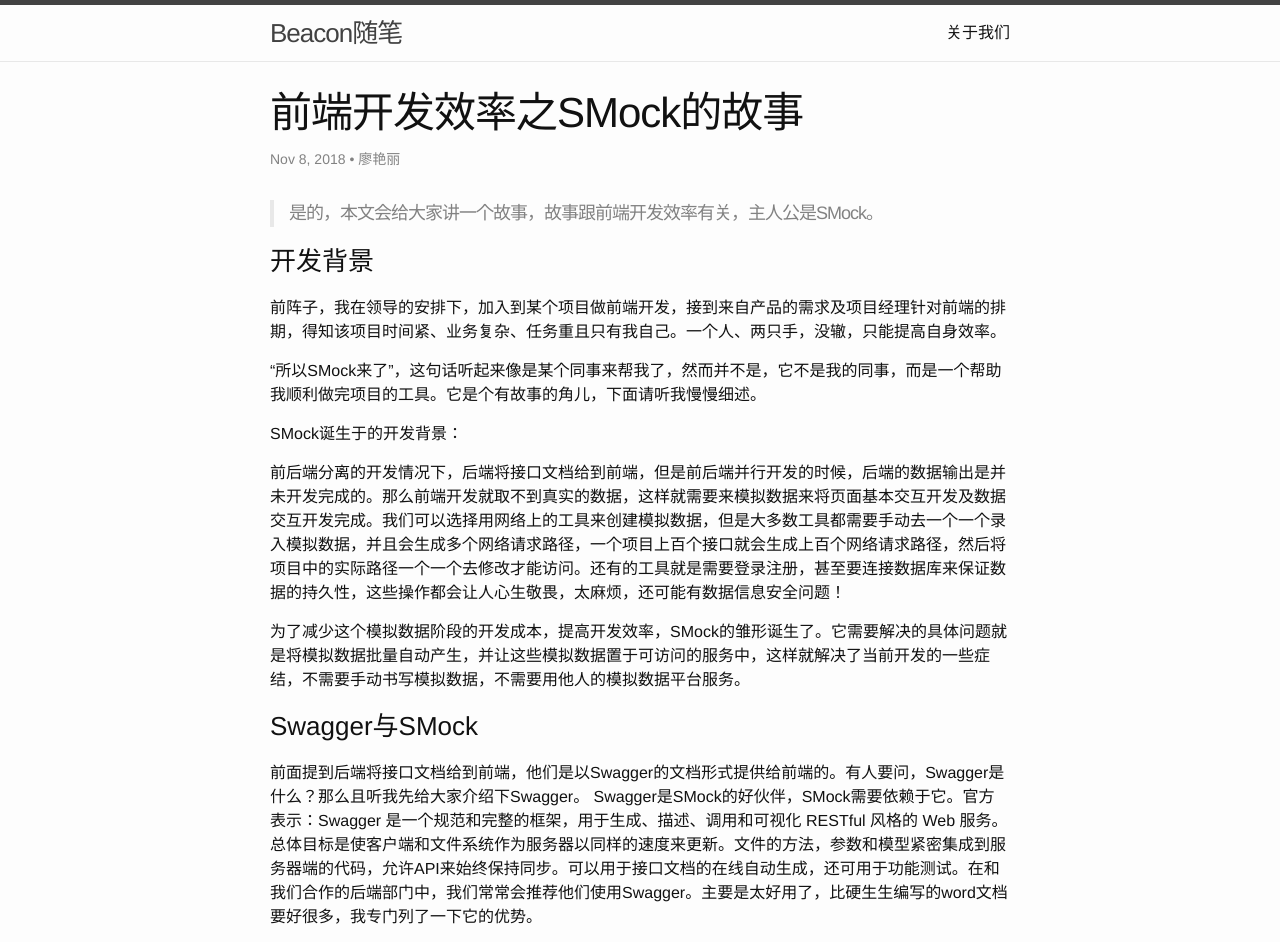
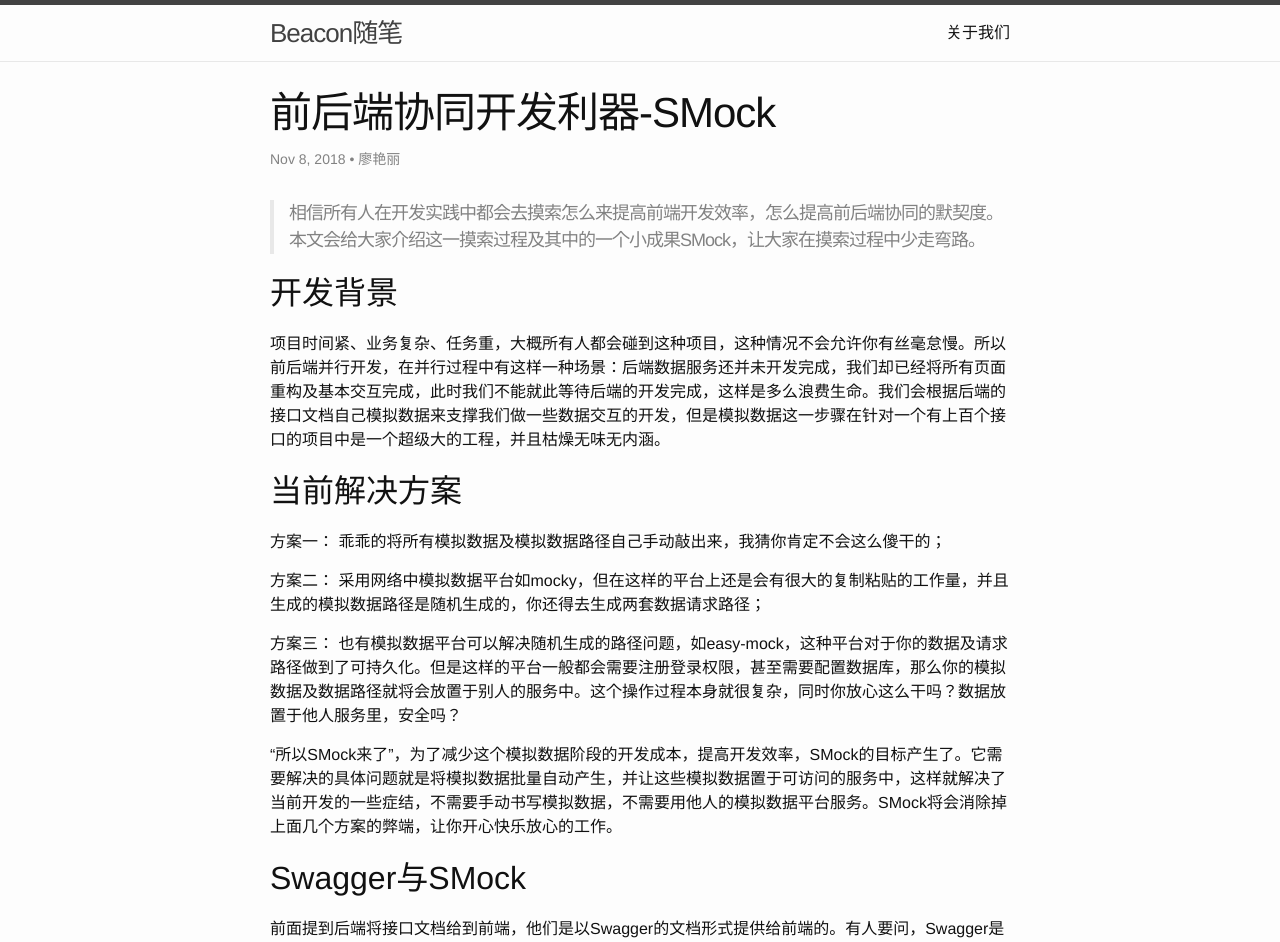
Before and after one commit to essaycode/essaycode.github.io, a Jekyll site: the page built from _posts/2018-11-08-liaoyanli10.md, in a window 1280 px wide and 1400 px high. Shown: the top 942 px of the window. Built offline with Jekyll 4.4.1, drawn with Linux system fonts in a browser that asks for light colours; some of the changed text lies outside the part shown.

Commit message:
20181116修改

````diff
--- a/_posts/2018-11-08-liaoyanli10.md
+++ b/_posts/2018-11-08-liaoyanli10.md
@@ -1,50 +1,56 @@
 ---
 layout: post
-title:  "前端开发效率之SMock的故事"
+title:  "前后端协同开发利器-SMock"
 date:   2018-11-08 14:32:00 +0800
 author: "廖艳丽"
 categories: liaoyanli
 ---
 
->是的，本文会给大家讲一个故事，故事跟前端开发效率有关，主人公是SMock。
+>相信所有人在开发实践中都会去摸索怎么来提高前端开发效率，怎么提高前后端协同的默契度。本文会给大家介绍这一摸索过程及其中的一个小成果SMock，让大家在摸索过程中少走弯路。
 
-### 开发背景
-前阵子，我在领导的安排下，加入到某个项目做前端开发，接到来自产品的需求及项目经理针对前端的排期，得知该项目时间紧、业务复杂、任务重且只有我自己。一个人、两只手，没辙，只能提高自身效率。
+## 开发背景
 
-“所以SMock来了”，这句话听起来像是某个同事来帮我了，然而并不是，它不是我的同事，而是一个帮助我顺利做完项目的工具。它是个有故事的角儿，下面请听我慢慢细述。
+项目时间紧、业务复杂、任务重，大概所有人都会碰到这种项目，这种情况不会允许你有丝毫怠慢。所以前后端并行开发，在并行过程中有这样一种场景：后端数据服务还并未开发完成，我们却已经将所有页面重构及基本交互完成，此时我们不能就此等待后端的开发完成，这样是多么浪费生命。我们会根据后端的接口文档自己模拟数据来支撑我们做一些数据交互的开发，但是模拟数据这一步骤在针对一个有上百个接口的项目中是一个超级大的工程，并且枯燥无味无内涵。
 
-SMock诞生于的开发背景：
+## 当前解决方案
 
-前后端分离的开发情况下，后端将接口文档给到前端，但是前后端并行开发的时候，后端的数据输出是并未开发完成的。那么前端开发就取不到真实的数据，这样就需要来模拟数据来将页面基本交互开发及数据交互开发完成。我们可以选择用网络上的工具来创建模拟数据，但是大多数工具都需要手动去一个一个录入模拟数据，并且会生成多个网络请求路径，一个项目上百个接口就会生成上百个网络请求路径，然后将项目中的实际路径一个一个去修改才能访问。还有的工具就是需要登录注册，甚至要连接数据库来保证数据的持久性，这些操作都会让人心生敬畏，太麻烦，还可能有数据信息安全问题！
+方案一： 乖乖的将所有模拟数据及模拟数据路径自己手动敲出来，我猜你肯定不会这么傻干的；
 
-为了减少这个模拟数据阶段的开发成本，提高开发效率，SMock的雏形诞生了。它需要解决的具体问题就是将模拟数据批量自动产生，并让这些模拟数据置于可访问的服务中，这样就解决了当前开发的一些症结，不需要手动书写模拟数据，不需要用他人的模拟数据平台服务。
+方案二： 采用网络中模拟数据平台如mocky，但在这样的平台上还是会有很大的复制粘贴的工作量，并且生成的模拟数据路径是随机生成的，你还得去生成两套数据请求路径；
 
-### Swagger与SMock
+方案三： 也有模拟数据平台可以解决随机生成的路径问题，如easy-mock，这种平台对于你的数据及请求路径做到了可持久化。但是这样的平台一般都会需要注册登录权限，甚至需要配置数据库，那么你的模拟数据及数据路径就将会放置于别人的服务中。这个操作过程本身就很复杂，同时你放心这么干吗？数据放置于他人服务里，安全吗？
+
+
+“所以SMock来了”，为了减少这个模拟数据阶段的开发成本，提高开发效率，SMock的目标产生了。它需要解决的具体问题就是将模拟数据批量自动产生，并让这些模拟数据置于可访问的服务中，这样就解决了当前开发的一些症结，不需要手动书写模拟数据，不需要用他人的模拟数据平台服务。SMock将会消除掉上面几个方案的弊端，让你开心快乐放心的工作。
+
+## Swagger与SMock
+
 前面提到后端将接口文档给到前端，他们是以Swagger的文档形式提供给前端的。有人要问，Swagger是什么？那么且听我先给大家介绍下Swagger。
-Swagger是SMock的好伙伴，SMock需要依赖于它。官方表示：Swagger 是一个规范和完整的框架，用于生成、描述、调用和可视化 RESTful 风格的 Web 服务。总体目标是使客户端和文件系统作为服务器以同样的速度来更新。文件的方法，参数和模型紧密集成到服务器端的代码，允许API来始终保持同步。可以用于接口文档的在线自动生成，还可用于功能测试。在和我们合作的后端部门中，我们常常会推荐他们使用Swagger。主要是太好用了，比硬生生编写的word文档要好很多，我专门列了一下它的优势。
+Swagger是SMock的好伙伴，SMock需要依赖于它。官方表示：Swagger 是一个规范和完整的框架，用于生成、描述、调用和可视化 RESTful 风格的 Web 服务。总体目标是使客户端和文件系统作为服务器以同样的速度来更新。文件的方法，参数和模型紧密集成到服务器端的代码，允许API来始终保持同步。可以用于接口文档的在线自动生成，还可用于功能测试。在和我们合作的后端部门中，我们常常会推荐他们使用Swagger。主要是太好用了，比硬生生编写的WORD文档或者是PDF要好很多，我专门列了一下它的优势。
 
-1. 可以随时同步后端人员的修改;
-2. 接口格式统一；
-3. 方便测试接口；
-4. 参数及参数规则清晰；
-5. 接口文档直观；
+- 可以随时同步后端人员的修改;
+- 接口格式统一；
+- 方便测试接口；
+- 参数及参数规则清晰；
+- 接口内容直观；
 
 上个图给大家感受下：
 
-![Swagger可视化界面](/assets/img/swagger.png)
+![Swagger可视化界面](https://img30.360buyimg.com/uba/jfs/t28036/79/188386070/52887/db2de291/5bea8c1aNdbffdebc.png)
 
 有了后端人员的Swagger文档，SMock便可以发挥它的作用了：分析Swagger文档数据，生成mock数据，启动mock服务。服务置于本地，不用担心数据泄露。如此，项目便可以快速的进行数据交互开发了。
 
-### SMock理念
+## 细述SMock
+
 前面的描述是不是还是不太知道SMock到底是个什么鬼？先一句话概括下吧，SMock是基于Swagger的自动化mock数据平台。然后跟着我的自问自答了解下它具体是什么。
 
-#### SMock能干什么？
+### SMock能干什么？
 
 - 对Swagger文档进行数据抓取并转为mock数据
 
 后端给到前端的是Swagger文档，我们要模拟数据的话，需要将Swagger文档里所给出的信息变成前端需要的数据。SMock可以自动化这个过程，对Swagger文档的数据进行抓取。下图是SMock将数据抓取后处理后的结果。
 
-![SMock能干什么](/assets/img/s-j.png)
+![SMock能干什么](https://img10.360buyimg.com/uba/jfs/t29200/95/180341077/184779/114505e9/5bea8c1aNe23d85b1.png)
 
 - 启动本地服务器
 
@@ -55,74 +61,95 @@
 
 通常一个项目会涉及到几十甚至几百个接口，如果是手动去写入咱们的项目中是不是感觉也是个工作量不小的的事情？而SMock会帮我们自动生成所有接口路径的聚合文件，这个文件可以直接让我们运用于项目开发中，甚至还可以指定该文件的生成位置，连拷贝工作都可以帮我们省掉。下图中是生成的所有接口路径的部分截图，其中红框框起来的便是我们切换模拟数据接口和真实数据的开发，简单来说就是通过浏览器的访问路径中是否有“debug”字样来切换。
 
-![urlsReal.js](/assets/img/url-real.png)
+![urlsReal.js](https://img10.360buyimg.com/uba/jfs/t28690/110/181726862/36133/8db5693c/5bea8c1aN651e5f89.png)
 
 - 接口数据校验
 
 当我们在项目中使用SMock后，SMock还会帮我们对接口访问的正确性进行校验。具体校验的内容有：
+
 1. 验证路径及接口类型是否有误，如果有误便无法访问数据
 2. 验证入参的完整性。如果少一个必输参数，将返回错误的信息
 3. 验证入参内容格式正确性。参数类型如果不正确，将会返回错误的信息
 
-#### SMock有什么优势？
-1. 使用简单，配置一至两个参数即可使用
-2. 随用随启动，控制方便，无权限限制
-3. mock了数据的同时将服务也开启
-4. 减少手动书写代码工作量
-5. 可以让前端前期的数据环境更接近真实环境，让后期切换真实环境更方便
-6. 一次聚合所有接口，方便项目接口路径统一管理
-7. 小而美，专注解决定向问题，没有鸡肋功能在其中
+### SMock有什么优势？
 
-#### SMock怎么用？
+- 使用简单，配置一至两个参数即可使用
+- 随用随启动，控制方便，无权限限制
+- mock了数据的同时将服务也开启
+- 减少手动书写代码工作量
+- 可以让前端前期的数据环境更接近真实环境，让后期切换真实环境更方便
+- 一次聚合所有接口，方便项目接口路径统一管理
+- 小而美，专注解决定向问题，没有鸡肋功能在其中
+
+### SMock怎么用？
+
 用以下三步便可开启SMock之旅。
 
 第一步：将SMock模块安装至Node环境中
-{% highlight ruby %}
+
+```
 npm install jdcfe-smock -g
-{% endhighlight %}
+```
 
 第二步：初始化SMock.json的参数，也就是访问Swagger文档的相关参数
-{% highlight ruby %}
+
+```
 smock init
-{% endhighlight %}
+```
 
 第三步：生成mock数据，启动mock服务
-{% highlight ruby %}
+
+```
 smock run
-{% endhighlight %}
+```
 
 第四步：项目中使用接口请求即可有返回数据
-{% highlight ruby %}
+
+```
 http://127.0.0.1:3000/api/xxxx
-{% endhighlight %}
+```
 
-关于第二步更详细的参数配置，可移步[官网](https://smock.jd.com)查看相关文档。
+关于第二步更详细的参数配置，可移步官网[1]查看相关文档。
 
-#### SMock的整体流程？
+### SMock的整体流程？
+
 上面细碎的讲了很多，下面来跟着我一起看一下SMock的整体流程。
 1. 研发首先提供自动化的接口文档，推荐使用Swagger，Swagger可以跟随研发接口变化而同步，避免接口信息不同步的情况。
-2. Smock动态从Swagger文档网站抓取所有接口，包括url，返回数据等。
-3. Smock将抓取到的接口返回数据全部自动创建成JSON文件，并且存储于自定义的目录下。
-4. Smock将所有的接口url汇总到一个js文件中，并且根据启动的服务器，动态生成isdebug。
-5. Smock根据接口文档中的URL创建接口，并且根据文档内容，返回对应的JSON文件，并且将生成的URL文件创建到对应项目的路径中。
-![smock](/assets/img/smock.png)
+2. SMock动态从Swagger文档网站抓取所有接口，包括URL，返回数据等。
+3. SMock将抓取到的接口返回数据全部自动创建成JSON文件，并且存储于自定义的目录下。
+4. SMock将所有的接口URL汇总到一个JS文件中，并且根据启动的服务器，动态生成isdebug开关。
+5. SMock根据接口文档中的URL创建接口，并且根据文档内容，返回对应的JSON文件，并且将生成的URL文件创建到对应项目的路径中。
+![smock](https://img10.360buyimg.com/uba/jfs/t26779/160/1765571105/152038/54e2dee3/5bebf951Na3228d5c.png)
 
-#### SMock命名来由？
+### SMock命名来由？
+
 因为最初是基于Swagger来mock数据，同时我们想到了要让mock数据变得更简单（Simple）。所以我们取了Swagger和Simple的首字母“S”，然后和“mock”拼接在一起，这让人在用到Swagger的时候很容易就能想到这个工具，而我们也会一直保持着让开发变得更简单的初衷继续前行。
 
-#### SMock的痛点
-太依赖于Swagger。然而这个痛点实际上可以转化为一个项目效率提高的催化剂，为什么呢？因为将这个问题克服后可以帮助项目提高整体的开发进度，克服方案就是前端人员可以建议后端是尝试使用Swagger。前面也提到了很多Swagger的好处，这促使大家将传统文档形式的数据接口共享方式改为Swagger文档形式，这种结果会使后端使用起来比较省心，不用总是手动更新word文档，同时前端也希望有这种能实时更新并清晰直观统一的文档给到自己。 大家都受用，何乐而不为呢？
+### SMock的痛点
+
+太依赖于Swagger。然而这个痛点实际上可以转化为一个项目效率提高的催化剂，为什么呢？因为将这个问题克服后可以帮助项目提高整体的开发进度，克服方案就是前端人员可以建议后端去尝试使用Swagger。前面也提到了很多Swagger的好处，这促使大家将传统文档形式的数据接口共享方式改为Swagger文档形式，这种结果会使后端使用起来比较省心，不用总是手动更新WORD文档，同时前端也希望有这种能实时更新并清晰直观统一的文档给到自己。 大家都受用，何乐而不为呢？
 当然这个痛点也不会长期持续，后面我们可能还会计划新增支持多种文档格式，还有支持自定义数据等功能。期待我们后续的更新。
 
-### 项目实战
-SMock最初是使用在京东大客户的某个项目中试水。当然也是出自于那个项目，是京东大客户的那些紧急需求促使了SMock的产生。后面组内的小伙伴们也纷纷开始使用于其他多个项目中。在一个大型的项目中，一般前后端开发可能处于并行的情况下，SMock可以起到很关键的作用，减少了很多mock的成本，提高了人效。
+## 项目实战
 
-### 未来规划
-SMock虽然是起源于我个人一个想走捷径的念头，但是它后期的稳定及健壮将由我们团队共同来支持，并且现在已经由团队在共同协作维护及完善，感谢这些为之付出的小伙伴们。后续我们还将会提供可用于webpack配置的插件，让用户的高效方式变得更多元化，同时还提供云端构建能力，让用户无需本地安装。同时还……不，不能再说了，不然透露的太多了。
+SMock最初是使用在我们一个项目非常紧急的大型项目中试水。当然也是出自于那个项目，是那个紧急项目促使了SMock的产生。当时该项目工期紧张，前后端并行，并且采用前后端分离的方式。后端很快提供给了我们Swagger文档，大批量的模拟数据全部由SMock完成，并且很完美的在项目中被调用，到后期前后端数据接口联调时，切换开关无缝对接。后面组内的小伙伴们也纷纷开始使用于其他多个合适的项目中。可以说SMock在这些项目的开发效率上起到了很关键的作用，减少了很多mock的成本，提高了人效。
 
-### 广告硬植入
-故事快讲完了，快快跟着我的脚步去试用起来吧，希望SMock可以减少让你的加班时长。
-SMock相关详细使用手册可在官网查看，可使用npm安装到本地，源码是开源的。如果小伙伴们在使用过程中遇到问题或是有更好的建议可以跟我们联系。
-npm：[https://www.npmjs.com/package/jdcfe-smock](https://www.npmjs.com/package/jdcfe-smock)
-gitHub: [https://github.com/jdf2e/SMock](https://github.com/jdf2e/SMock)
-官网：[https://smock.jd.com](https://smock.jd.com)
+## 未来规划
+
+SMock虽然是起源于我个人一个想走捷径的念头，但是它后期的稳定及健壮将由我们团队共同来支持，并且现在已经由团队在共同协作维护及完善，感谢这些为之付出的小伙伴们。后续我们还将会提供可用于Webpack配置的插件，让用户的高效方式变得更多元化，同时还提供云端构建能力，让用户无需本地安装。当然最重要的是不仅仅局限于基于Swagger文档，还可以自定义模拟数据、自定义接口等。同时还……不，不能再说了，不然透露的太多了。
+
+## 广告硬植入
+
+以上介绍有没有让你心动？快快跟着我的脚步去试用起来吧，SMock必将减少你的加班时长。
+
+SMock相关详细使用手册可在官网查看，可使用NPM安装到本地，源码是开源的。如果小伙伴们在使用过程中遇到问题或是有更好的建议可以跟我们联系。
+
+更多精彩内容请关注我们团队的公众账号“全栈探索”。
+
+## 扩展阅读：
+
+[1] [https://smock.jd.com](https://smock.jd.com)
+
+[2] Github 地址：[https://github.com/jdf2e/SMock](https://github.com/jdf2e/SMock)
+
+[3] NPM主页 [https://www.npmjs.com/package/jdcfe-smock](https://www.npmjs.com/package/jdcfe-smock)
````
Also changed, not shown: assets/img/smock.png.
